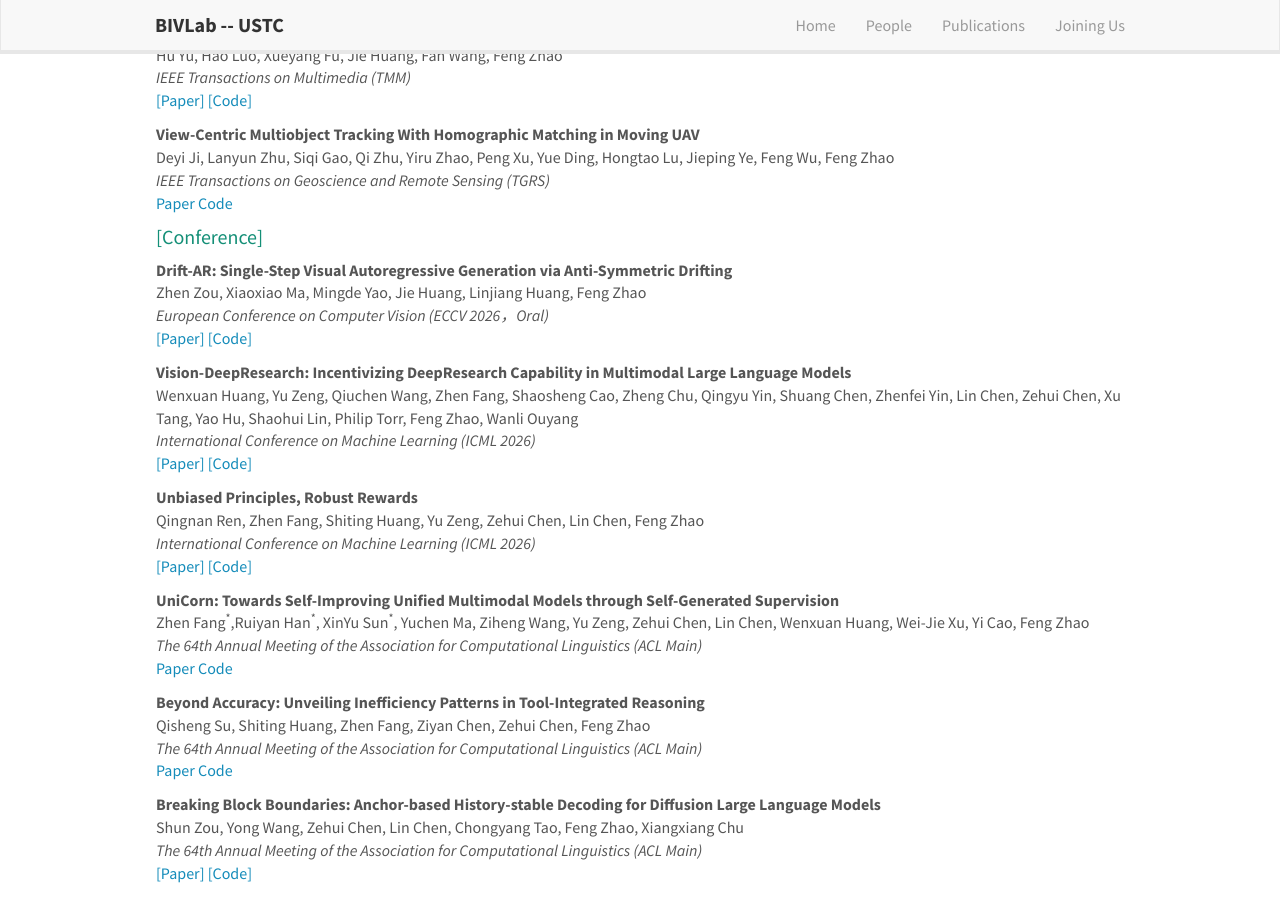
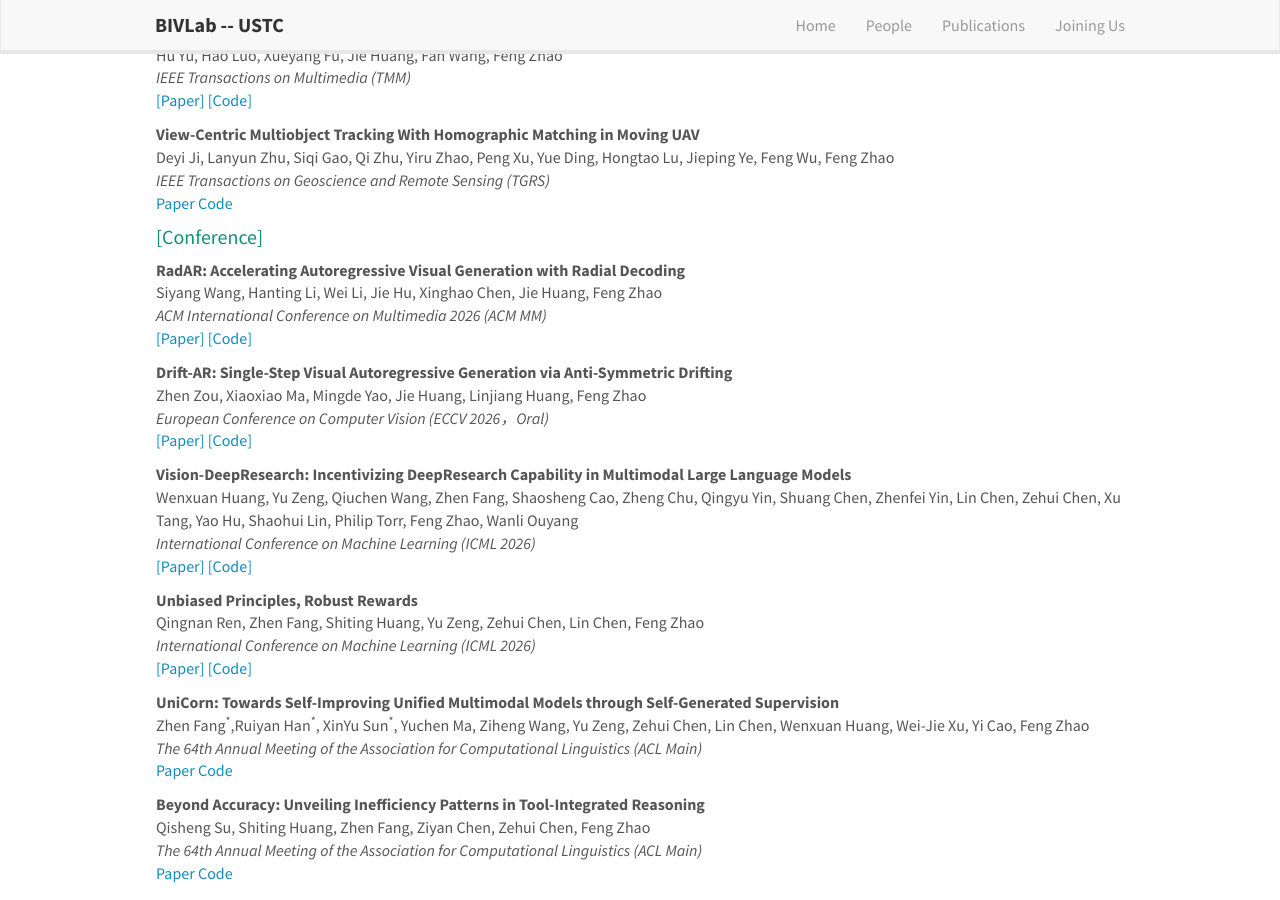
Before and after one commit to bivlab123/bivlab123.github.io, a Jekyll site: the page built from _pages/publications.md, in a window 1280 px wide and 900 px high, scrolled down 444 px. Built offline with Jekyll 4.4.1, drawn with Linux system fonts in a browser that asks for light colours; nearby versions of some CDN libraries.

Commit message:
Update publist_2026.yml

```diff
--- a/_data/publist_2026.yml
+++ b/_data/publist_2026.yml
@@ -1,3 +1,15 @@
+- title: "RadAR: Accelerating Autoregressive Visual Generation with Radial Decoding"
+  authors: Siyang Wang, Hanting Li, Wei Li, Jie Hu, Xinghao Chen, Jie Huang, Feng Zhao
+  venue: "ACM International Conference on Multimedia 2026 (ACM MM)"
+  link:
+    url:
+    display: \[Paper\]
+  code:
+    url:
+    display: \[Code\]
+  highlight: 0
+  year: 2026
+
 - title: "Drift-AR: Single-Step Visual Autoregressive Generation via Anti-Symmetric Drifting"
   authors: Zhen Zou, Xiaoxiao Ma, Mingde Yao, Jie Huang, Linjiang Huang, Feng Zhao
   venue: "European Conference on Computer Vision (ECCV 2026，Oral)"
```
